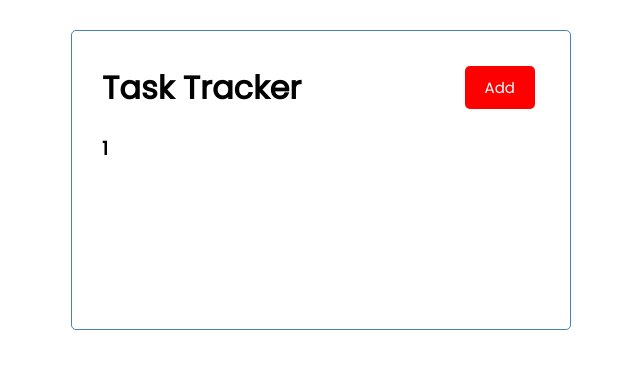
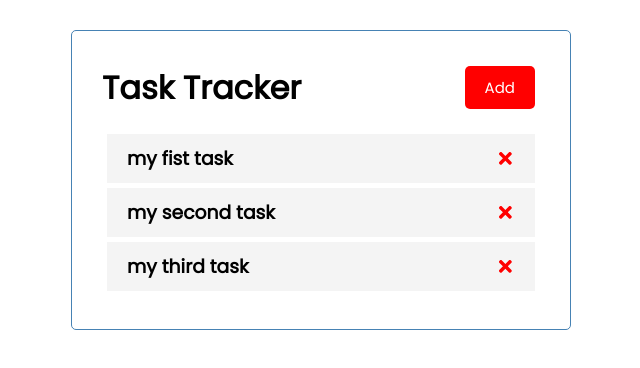
Before and after one commit to lawsonDaniel/React-test, a React (Create React App) app: page / in a window 1280 px wide. Shown: the top 368 px of the page, without its empty margins (319-959 px from the left). Built offline with nearby package versions, Linux system fonts and the light colour scheme.

Commit message:
added the delect button and installed react-icons

```diff
--- a/package.json
+++ b/package.json
@@ -8,6 +8,7 @@
     "@testing-library/user-event": "^13.5.0",
     "react": "^18.0.0",
     "react-dom": "^18.0.0",
+    "react-icons": "^4.3.1",
     "react-scripts": "5.0.1",
     "web-vitals": "^2.1.4"
   },
--- a/src/App.js
+++ b/src/App.js
@@ -1,32 +1,20 @@
-import React from "react";
-import { useState } from "react";
+
 import Button from "./commponents/Button";
 import Header from "./commponents/Header";
-import Task from "./commponents/Task";
+import Tasks from "./commponents/Tasks";
 import TaskList from './task.json'
+import { useState } from 'react';
 
 
 function App() {
-
-  const getTaskList = ()=>{
-      TaskList.map((task)=>{
-
-      })
-  }
-
-  const [tasks, settasks] = useState({
-    TaskList
-  });
-
-
-
+  const [task, setstate] = useState([...TaskList]);
   return (
     <div className="container">
        <div className="header">
         <Header />
        <Button color="red" text="Add" />
    </div>
-      <Task taskName={tasks.TaskList[0].id} />
+     <Tasks task={task}/>
     </div>
   );
 }
--- a/src/commponents/Task.js
+++ b/src/commponents/Task.js
@@ -1,10 +1,11 @@
 import React from 'react'
+import {FaTimes} from 'react-icons/fa'
 
 function Task({taskName}) {
   return (
-        <>
-        <h3> {taskName}</h3>
-        </>
+        <div className='task'>
+        <h3>{taskName} <FaTimes style={{color:'red'}}/></h3>
+        </div>
   )
 }
 
--- a/src/commponents/Tasks.js
+++ b/src/commponents/Tasks.js
@@ -4,7 +4,13 @@ import Task from './Task'
 function Tasks({task}) {
   return (
     <div>
-        <Task />
+        {
+            task.map((tasks)=>{
+                return(
+                    <Task key={tasks.id} taskName={tasks.taskHeader} />
+                )
+            })
+        }
     </div>
   )
 }
--- a/src/task.json
+++ b/src/task.json
@@ -7,13 +7,13 @@
 
     {
         "id":2,
-        "taskHeader":"my fist task"
+        "taskHeader":"my second task"
 
     },
 
     {
         "id":3,
-        "taskHeader":"my fist task"
+        "taskHeader":"my third task"
 
     }
 
```
Also changed, not shown: 1 other file (tests, documents, lock files or other folders).
